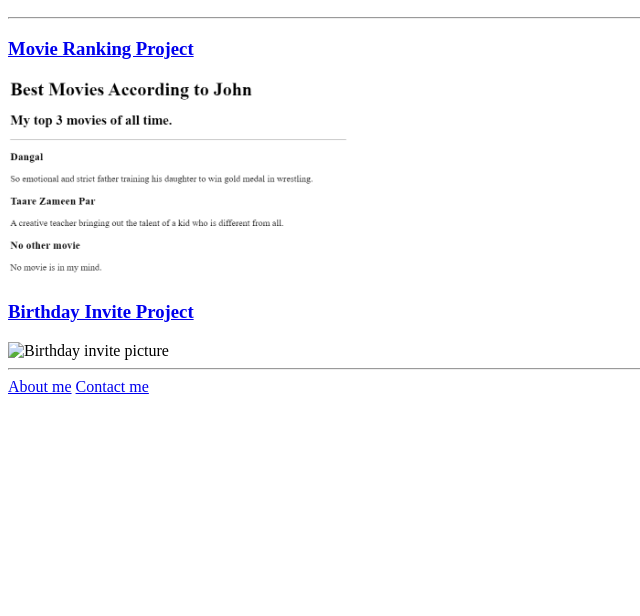
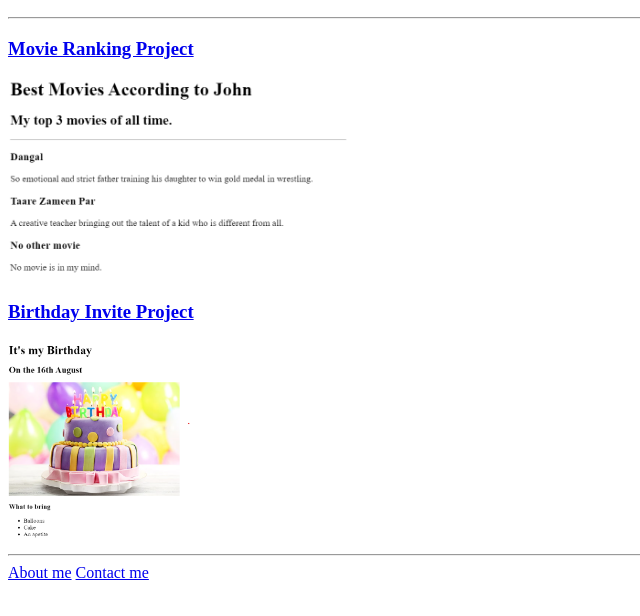
Before and after one commit to johnsamuelsali/html-portfolio, a plain HTML site: page index.html in a window 1280 px wide. Shown: the part 110-726 px from the top of the page, without its empty margins (0-640 px from the left). Drawn offline with Linux system fonts and the light colour scheme.

Commit message:
Update index.html

```diff
--- a/index.html
+++ b/index.html
@@ -11,7 +11,7 @@
             <h3><a href="../2.4 Movie Ranking Project/index.html">Movie Ranking Project</a></h3>
             <img src="./assets/images/Movies.png" height="200" alt="Movie ranking list"/>
             <h3><a href="../3.4 Birthday Invite Project/index.html">Birthday Invite Project</a></h3>
-            <img src="./assets/images/birthday-invite.png" height="200" alt="Birthday invite picture"/>
+            <img src="./assets/images/Birthday Invite.png" height="200" alt="Birthday invite picture"/>
             <hr />
             <a href="./public/about.html">About me</a>
             <a href="./public/contact.html">Contact me</a>
```
